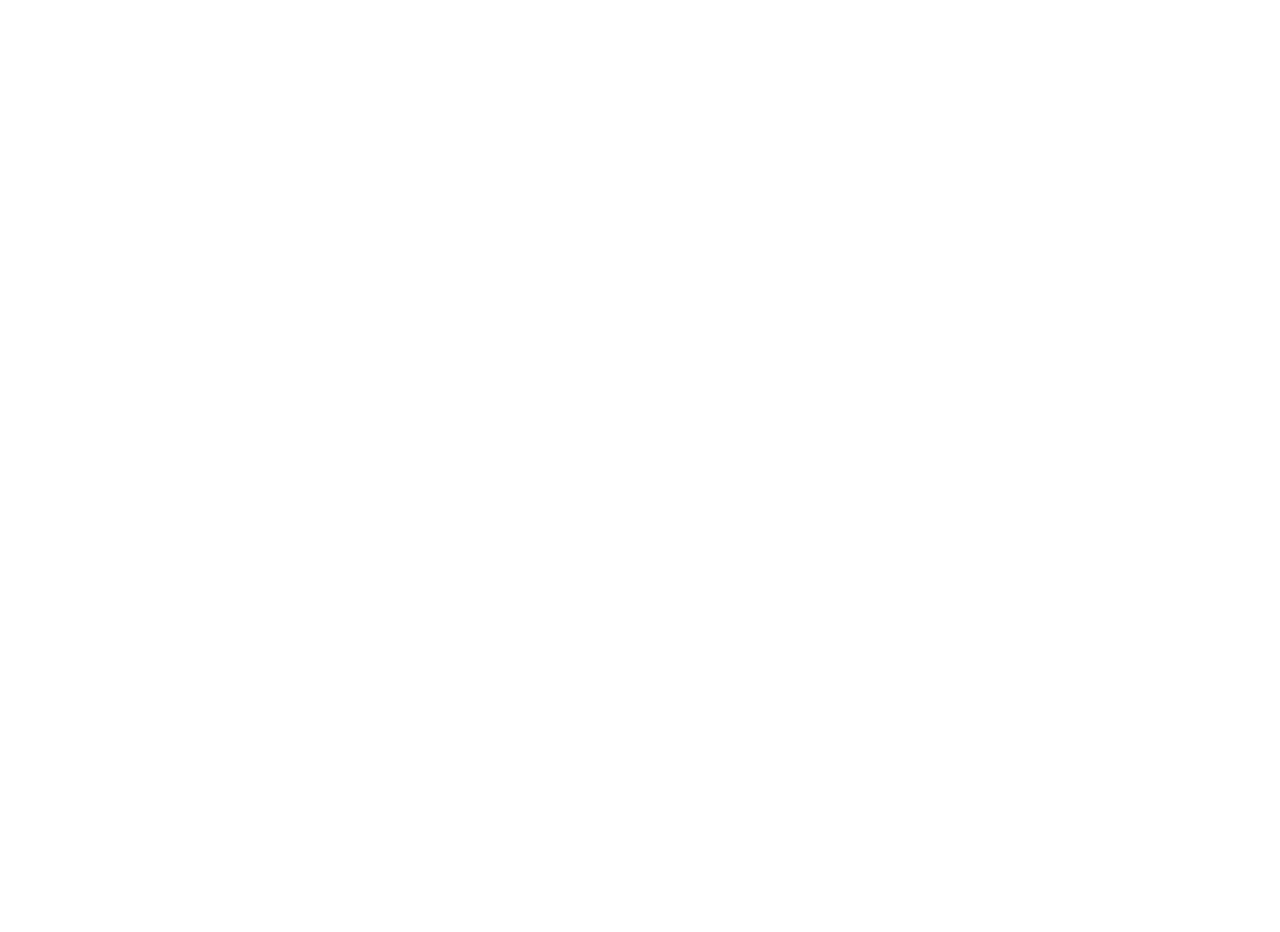
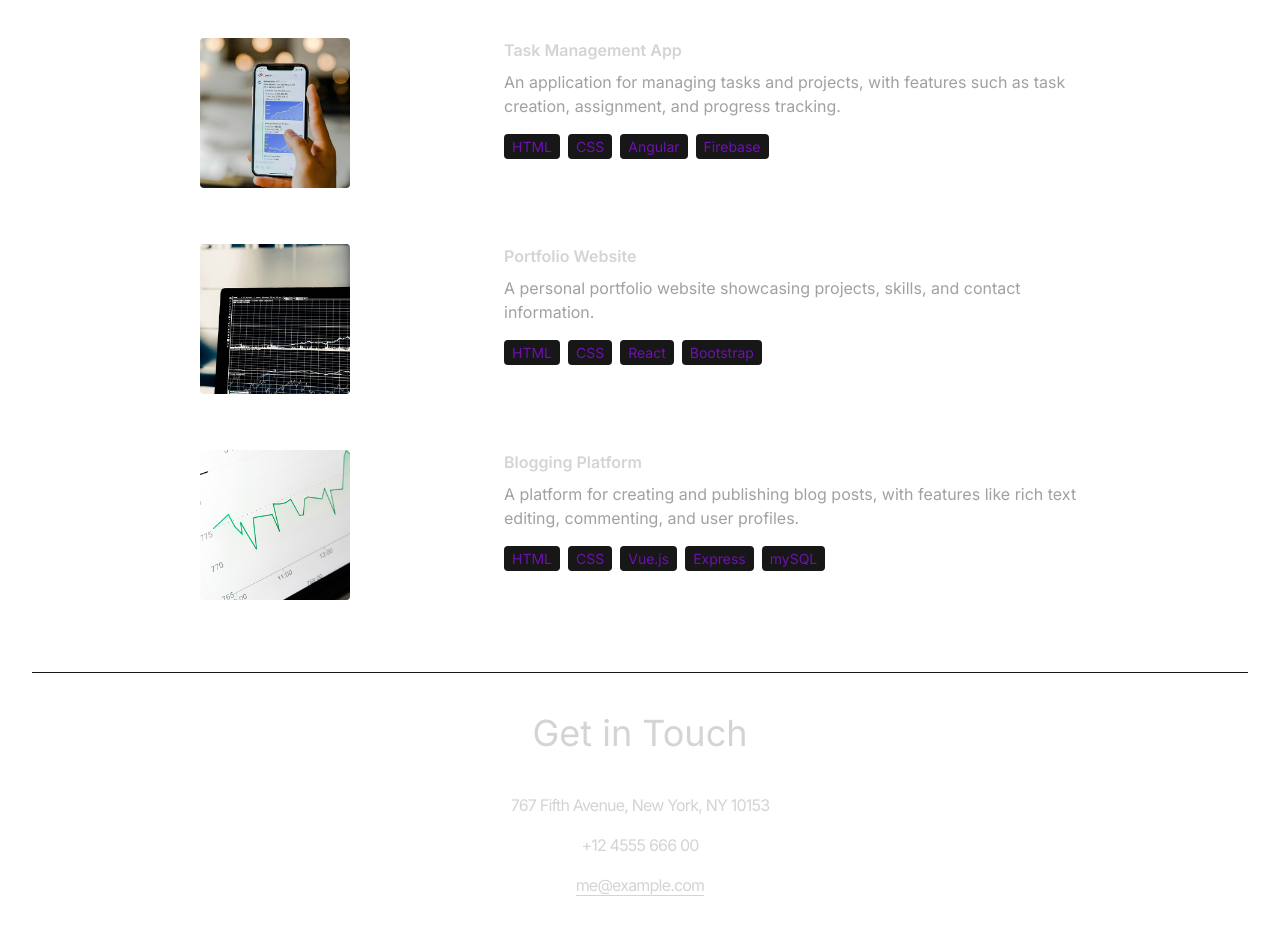
Before and after one commit to fauzan2798/simply-porto, a React (Vite) app: page / in a window 1280 px wide. Shown: the part 3300-4232 px from the top of the page. Before the commit the page ends 2932 px from the top, so only its background shows below. Built offline with nearby package versions, Linux system fonts and the light colour scheme.

Commit message:
add-projects&contact

```diff
--- a/package.json
+++ b/package.json
@@ -11,6 +11,7 @@
   },
   "dependencies": {
     "@tailwindcss/vite": "^4.0.6",
+    "framer-motion": "^12.4.3",
     "react": "^19.0.0",
     "react-dom": "^19.0.0",
     "react-icons": "^5.4.0",
--- a/src/App.jsx
+++ b/src/App.jsx
@@ -3,6 +3,8 @@ import Experience from "./components/Experience";
 import Hero from "./components/Hero";
 import Navbar from "./components/Navbar";
 import Technologies from "./components/Technologies";
+import Projects from "./components/Projects";
+import Contact from "./components/Contact";
 
 function App() {
   return (
@@ -17,6 +19,8 @@ function App() {
         <About />
         <Technologies />
         <Experience />
+        <Projects />
+        <Contact />
       </div>
     </div>
   );
--- /dev/null
+++ b/src/components/Contact.jsx
@@ -0,0 +1,18 @@
+import { CONTACT } from "../constants";
+
+function Contact() {
+  return (
+    <div className="border-b border-neutral-900 pb-20 text-center">
+      <h2 className="my-10 text-4xl">Get in Touch</h2>
+      <div className="tracking-tighter">
+        <p className="my-4">{CONTACT.address}</p>
+        <p className="my-4">{CONTACT.phoneNo}</p>
+        <a href="" className="border-b">
+          {CONTACT.email}
+        </a>
+      </div>
+    </div>
+  );
+}
+
+export default Contact;
--- /dev/null
+++ b/src/components/Projects.jsx
@@ -0,0 +1,39 @@
+import { PROJECTS } from "../constants";
+
+function Projects() {
+  return (
+    <div className="border-b border-neutral-900 pb-4">
+      <h2 className="my-20 text-center text-4xl">Projects</h2>
+      <div>
+        {PROJECTS.map((project, index) => (
+          <div key={index} className="mb-8 flex flex-wrap lg:justify-center">
+            <div className="w-full lg:w-1/4">
+              <img
+                src={project.image}
+                alt={project.title}
+                width={150}
+                height={150}
+                className="mb-6 rounded"
+              />
+            </div>
+            <div className="w-full max-w-xl lg:w-3/4">
+              <h6 className="mb-2 font-semibold">{project.title}</h6>
+              <p className="mb-4 text-neutral-400">{project.description}</p>
+              {project.technologies.map((tech, index) => (
+                <span
+                  key={index}
+                  className="mr-2 bg-neutral-900 px-2 py-1 rounded text-sm text-purple-800"
+                >
+                  {tech}
+                </span>
+              ))}
+            </div>
+          </div>
+        ))}
+      </div>
+      <div></div>
+    </div>
+  );
+}
+
+export default Projects;
```
Also changed, not shown: 1 other file (tests, documents, lock files or other folders).
